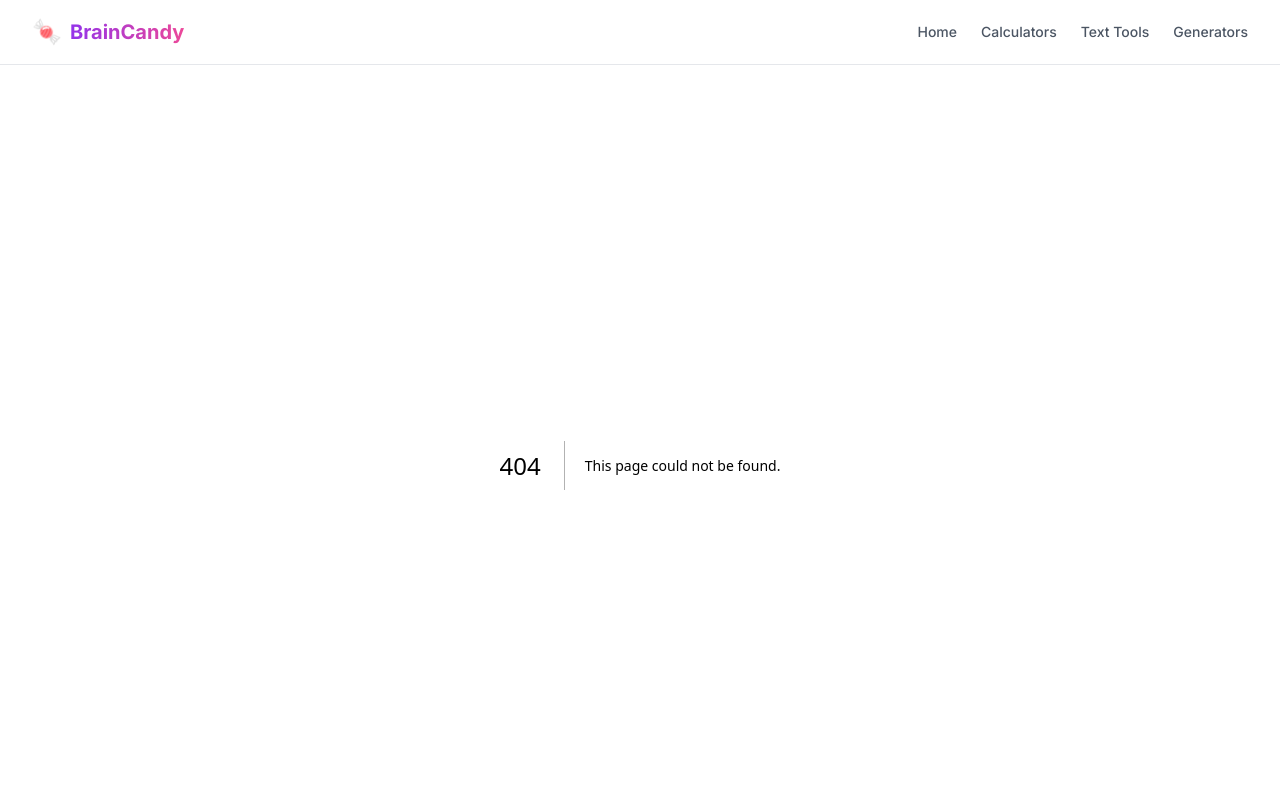
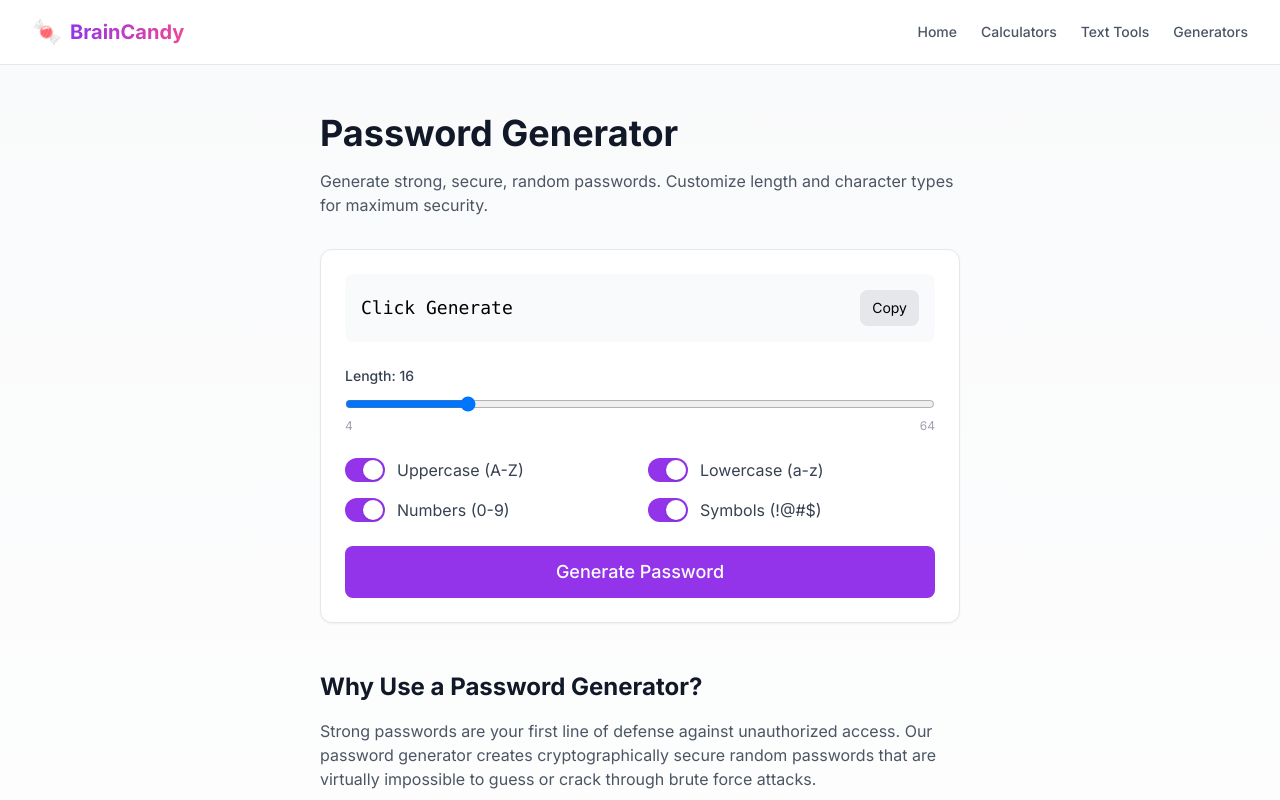
Before and after one commit to rogergrubb/braincandy-website, a Next.js app: page /password-generator in a window 1280 px wide. Before the commit this address had no page. Shown: the top 800 px of the page. Built offline with nearby package versions, Linux system fonts and the light colour scheme.

Commit message:
Add PasswordGenerator component for secure password generation
This component allows users to generate secure random passwords with customizable options for length and character types.

```diff
--- /dev/null
+++ b/src/app/password-generator/page.tsx
@@ -0,0 +1,80 @@
+"use client";
+import { useState, useCallback } from "react";
+
+export default function PasswordGenerator() {
+  const [length, setLength] = useState(16);
+  const [upper, setUpper] = useState(true);
+  const [lower, setLower] = useState(true);
+  const [numbers, setNumbers] = useState(true);
+  const [symbols, setSymbols] = useState(true);
+  const [password, setPassword] = useState("");
+  const [copied, setCopied] = useState(false);
+
+  const generate = useCallback(() => {
+    let chars = "";
+    if (upper) chars += "ABCDEFGHIJKLMNOPQRSTUVWXYZ";
+    if (lower) chars += "abcdefghijklmnopqrstuvwxyz";
+    if (numbers) chars += "0123456789";
+    if (symbols) chars += "!@#$%^&*()_+-=[]{}|;:,.<>?";
+    if (!chars) return;
+    const arr = new Uint32Array(length);
+    crypto.getRandomValues(arr);
+    setPassword(Array.from(arr, (v) => chars[v % chars.length]).join(""));
+    setCopied(false);
+  }, [length, upper, lower, numbers, symbols]);
+
+  const copy = () => { navigator.clipboard.writeText(password); setCopied(true); setTimeout(() => setCopied(false), 2000); };
+
+  const strength = () => {
+    let s = 0;
+    if (upper) s += 26; if (lower) s += 26; if (numbers) s += 10; if (symbols) s += 26;
+    const bits = Math.log2(Math.pow(s, length));
+    if (bits > 80) return { label: "Very Strong", color: "text-green-600", bg: "bg-green-500", w: "w-full" };
+    if (bits > 60) return { label: "Strong", color: "text-blue-600", bg: "bg-blue-500", w: "w-3/4" };
+    if (bits > 40) return { label: "Medium", color: "text-yellow-600", bg: "bg-yellow-500", w: "w-1/2" };
+    return { label: "Weak", color: "text-red-600", bg: "bg-red-500", w: "w-1/4" };
+  };
+
+  const s = strength();
+
+  const Toggle = ({ label, checked, onChange }: { label: string; checked: boolean; onChange: (v: boolean) => void }) => (
+    <label className="flex items-center gap-3 cursor-pointer">
+      <div className={"w-10 h-6 rounded-full transition-colors " + (checked ? "bg-purple-600" : "bg-gray-300")} onClick={() => onChange(!checked)}>
+        <div className={"w-5 h-5 bg-white rounded-full shadow transition-transform mt-0.5 " + (checked ? "translate-x-4 ml-0.5" : "translate-x-0.5")} />
+      </div>
+      <span className="text-gray-700">{label}</span>
+    </label>
+  );
+
+  return (
+    <div className="max-w-2xl mx-auto px-4 py-12">
+      <h1 className="text-3xl md:text-4xl font-bold text-gray-900 mb-4">Password Generator</h1>
+      <p className="text-gray-600 mb-8">Generate strong, secure, random passwords. Customize length and character types for maximum security.</p>
+      <div className="bg-white rounded-xl shadow-sm border border-gray-200 p-6">
+        <div className="bg-gray-50 rounded-lg p-4 mb-6 flex items-center gap-3">
+          <code className="flex-1 text-lg font-mono break-all">{password || "Click Generate"}</code>
+          <button onClick={copy} className="px-3 py-2 bg-gray-200 rounded-lg hover:bg-gray-300 text-sm">{copied ? "Copied!" : "Copy"}</button>
+        </div>
+        {password && <div className="mb-6"><div className="flex justify-between text-sm mb-1"><span>Strength:</span><span className={s.color}>{s.label}</span></div><div className="w-full bg-gray-200 rounded-full h-2"><div className={s.bg + " h-2 rounded-full transition-all " + s.w} /></div></div>}
+        <div className="mb-6">
+          <label className="block text-sm font-medium text-gray-700 mb-2">Length: {length}</label>
+          <input type="range" min="4" max="64" value={length} onChange={(e) => setLength(Number(e.target.value))} className="w-full" />
+          <div className="flex justify-between text-xs text-gray-400"><span>4</span><span>64</span></div>
+        </div>
+        <div className="grid grid-cols-2 gap-4 mb-6">
+          <Toggle label="Uppercase (A-Z)" checked={upper} onChange={setUpper} />
+          <Toggle label="Lowercase (a-z)" checked={lower} onChange={setLower} />
+          <Toggle label="Numbers (0-9)" checked={numbers} onChange={setNumbers} />
+          <Toggle label="Symbols (!@#$)" checked={symbols} onChange={setSymbols} />
+        </div>
+        <button onClick={generate} className="w-full py-3 bg-purple-600 text-white rounded-lg hover:bg-purple-700 font-medium text-lg">Generate Password</button>
+      </div>
+      <div className="prose max-w-none mt-12">
+        <h2 className="text-2xl font-bold text-gray-900">Why Use a Password Generator?</h2>
+        <p className="text-gray-600 mt-4">Strong passwords are your first line of defense against unauthorized access. Our password generator creates cryptographically secure random passwords that are virtually impossible to guess or crack through brute force attacks.</p>
+        <h3 className="text-xl font-semibold text-gray-800 mt-6">Password Security Tips</h3>
+        <p className="text-gray-600">Use a unique password for every account. Aim for at least 16 characters. Include a mix of uppercase letters, lowercase letters, numbers, and symbols. Never reuse passwords across different websites or services.</p>
+      </div>
+    </div>
+  );
+}
```
